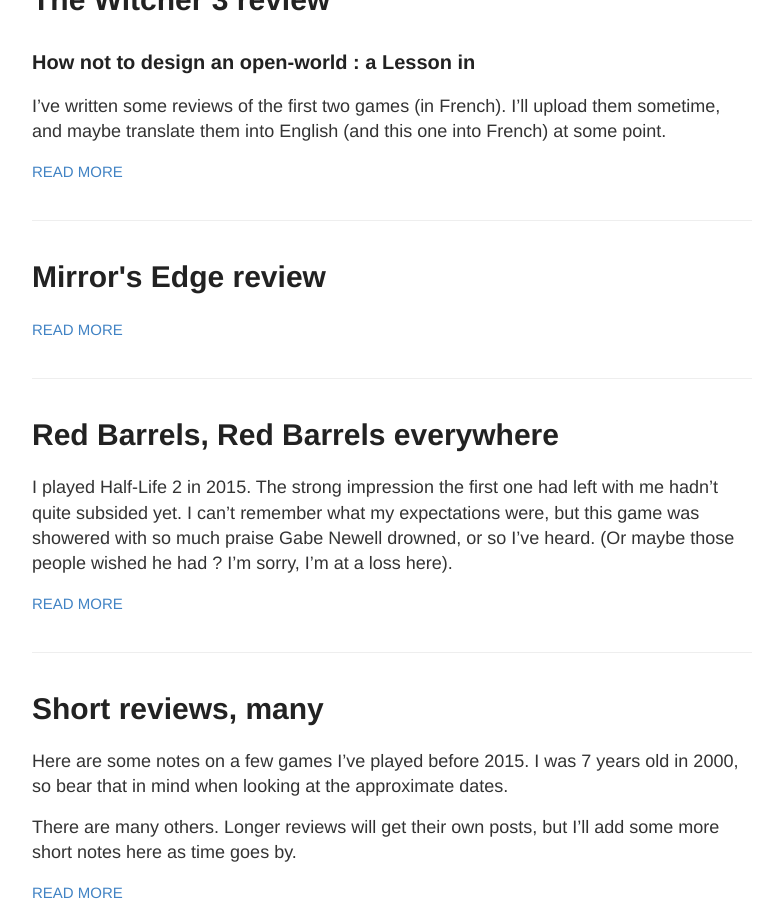
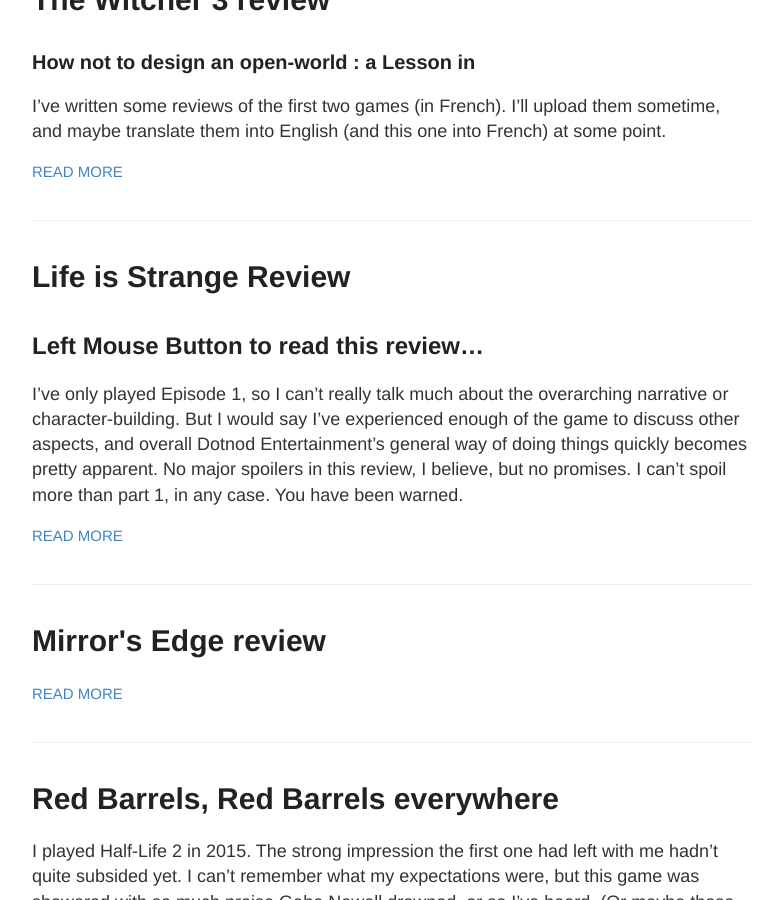
Before and after one commit to s-mackeo/maqe-crit.github.io, a Jekyll site: the page built from index.html, in a window 1280 px wide and 900 px high, scrolled down 411 px. Shown: the whole window, without its empty margins (248-1031 px from the left). Built offline with Jekyll 4.4.1, drawn with Linux system fonts in a browser that asks for light colours; part of the change alters nothing that is shown.

Commit message:
smg review link

```diff
--- a/_posts/2015-01-01-Tidbits.md
+++ b/_posts/2015-01-01-Tidbits.md
@@ -143,6 +143,8 @@ The first half-hour or so was mesmerising. Slick visuals. The Mushroom Kingdom i
 Space, certainly, but not freedom. Where 64 and Sunshine encouraged you to explore levels you revisit several times, understand their layout and how you may move within them, Galaxy provides you with fire-and-forget levels you can't move around within freely. You're guided from one section to the next, never to return. The 3D is interesting, but there are so few spots where jumping can really be exploited to its full potential. A somewhat pointless hub, in comparison to the previous games.
 
 Levels offer many different ideas, but it all quickly got tedious for me. I was barely able to finish this game. I got up to 80 stars, and then gave up.
+
+[Maratz wrote a review of this game (in French)](https://nicolasmoisson.fr/textes/supermariogalaxy)
 
 4/10
 
--- /dev/null
+++ b/_posts/2016-11-21-LIS.md
@@ -0,0 +1,105 @@
+---
+layout: post
+title: "Life is Strange Review"
+published: true
+excerpt_separator: <!--more-->
+---
+
+## Left Mouse Button to read this review...
+
+I've only played Episode 1, so I can't really talk much about the overarching narrative or character-building. But I would say I've experienced enough of the game to discuss other aspects, and overall Dotnod Entertainment's general way of doing things quickly becomes pretty apparent. No major spoilers in this review, I believe, but no promises. I can't spoil more than part 1, in any case. You have been warned.
+
+<!--more-->
+
+I believe I didn't know much about the game before launching it. Only that there's some stuff about player choice, that many people appreciated the series, consider it well written, with endearing and lovable characters, and so on. That ur choicez matteur. An appealing premise. Oh, and Dotnod is a French studio, so french touch and all that. Maybe one of my friends had disliked it
+
+You play as Max, a photography student and geek, somewhat of an introvert but not completely, who quickly realises she can rewind time and change the outcome of some of her past decisions -> ze power of choice. So a heroin with traits that aren't all too common in videogames, bestowed with an intriguing power. If writing and gameplay hold up, this could be a really good game.
+
+You start, and are greeted with a ..... Two minutes of on-rails gameplay later, Max wakes up in a classroom. The teacher rambles on about shallow topics (in my opinion) relating to photography, selfies in particular. I don't like selfies.
+
+The user interface very quickly turns out to be intrusive. I want to get my bearings, have a look around the classroom and adjust my field of view to its size, but as soon as my gaze happens upon an interactible item, some text pops up and indicates my available interaction options. If I want to undertake one, I need to hold a mouse button down, and release it once my mouse cursor is properly superimposed with the action's text. I find this somewhat clumsy. There are probably better ways of doing this, and when the text is hidden behind something else, it's a little irksome. Nothing too vexing, but since that's about it in terms of gameplay, you'll experience that irk fairly often.
+
+In any case. I take a look at my desk, and whenever I focus on one of my personal belongings, Max's thoughts are heard. It very quickly becomes clear I have no choice but to take a selfie. I take the blasted selfie, the plot advances. You get to watch the class play itself out a little, and learn a little about some characters' personalities.
+
+This isn't a very reassuring start. The dialogues are bugging me, whether it be Max's inner thoughts or the rest, or the accents and the way people talk. Shortly later, my growing worries are confirmed.
+
+Dotnod is afraid. Afraid that I might get lost, get annoyed, that I might misinterpret something Max says. That I miss some crucial detail, and decide to blame and bash the game. That I might not know what to do at some point. And like any AAA company that doesn't really respect its games nor the players, Dotnod decided to shoot itself in the foot.
+
+Max comments on EVERYTHING happening around her as if she were discovering it all for the first time. She's been in this school for a while, no ? This is jarring, and makes many of her comments feel soulless. What a shame.
+
+She also doesn't have any random thoughts, only well-fleshed out ones, no interjections... I hope you get what I mean. It's too clean, too clear.
+
+Even with this layer of forced clear exposition that .... Max's personality, and with this interface that is desperate to tell you what you can do without asking for your opinion in the matter, Dotnod still felt insecure enough to implement more hand-holding. Some camera angles deliberately goad you into some interactions, and comments made by NPCs or sometimes Max often tell you what to do next. Sometimes, you get all three at once : Max, NPC, and camera, and you feel like you're in an Activision FPS. On top of that, the game is incredibly linear.
+
+Erm, er ? Game ? Choice ? Where's my player choice ?
+
+You can rewind time if a decision you made didn't turn out the way you would have liked it to. By decision I mean a dialogue option. So if Max comes out as an idiot during a conversation, she can zip back and select a different answer. A somewhat uncommon mechanic, but I have a few gripes with it.
+
+First off, when you use it, people end up liking Max a little too much. She's been here for a month, has spoken with almost no one, then vaguely helps people out, and bam, becomes the 'life and breath' of this little world. I'm slightly exaggerating, but this isn't good writing. One rarely builds deep lasting friendships in a single day... And even if Max has had some prior interaction with some characters, the pseudo-amnesia and 'first-time' issue I mentioned earlier gives me the impression she's meeting people for the first time. Hence the odd feeling that those relationships are progressing way too fast.
+
+Besides... This rewinding stuff... Isn't it really a way of manipulating people. Max gets praises she doesn't deserve several times throughout. She cheated, so to speak.
+
+I don't think she has ill intentions, but I don't think she's that naive either. So her complete absence of introspection regarding the fact that she's manipulating people surprises me somewhat. It reminds me of To The Moon. I would have expected Max to have some reservations about the whole thing.
+
+Lastly : The rules are not clear. Max at one point thinks back to some point in her life five years prior to the events of the game, and sighs while saying that she 'can't rewind time that far back'. Wha ? Why not ? How do you know that ? Why can't you rewind time back to the start of the episode if its end doesn't appeal to you ?
+
+The answer to that is Game Designers. There are also a few instances where rewinding is impossible.
+
+Choices are often binary. You make a choice, observe its consequences, and if you're unsure you'll like them, zip back and eat the lemon tart instead of that chocolate mousse. Sometimes, you'd expect other choices to pop up, or longer conversations with some protagonists, but Dotnod has other plans.
+
+Here's one example :
+The security guy in the school is being a bit too verbally agressive to another student (no clue why). Choices :
+
+A : Butt in and prevent him from harassing the poor girl any further. He'll be angry ("I will remember this conversation", says he). The girl thanks us, then more or less says "thanks, I have to go now" and leaves without any explanation.
+
+B : Do nothing. She's scared. He leaves after a while, doesn't notice Max. She does, realises we didn't intervene, is angry at Max.
+
+(By the way, there some point before or after this event where you can't rewind, if I remember correctly. This may be due to a loading zone. I'm not sure, it was never explained).
+
+No option C. You can't avoid being noticed by the girl if you opt for B, or choose your words more wisely if you go for A. I mean, it's not like Max had a power allowing her to rewind time, eh ? No, here, even if both options have avoidable negative consequences for her, Max is content. She's too lazy to smooth things out properly.
+
+Essentially, this isn't Groundhog Day (a film which handled the similar topic of making decisions with awareness of the consequences much more coherently). And it's a shame. This makes the gameplay feel artificial and ..... Your choices are fake. You rewind because you angered some other character without really knowing why they got angry. Some of these choices also seem to conflict with Max's personality, too.
+
+And, I mean, fuck, the game is linear, bossy, and keeps telling me what I should be doing. Max also makes some a posteriori comments on her decisions. I never feel any kind of freedom of choice or proper control over the game's events, which isn't how the game was marketed. Nor does it feel deliberate. Rewinding time ends up being a giant gimmick. And it's like you're playing the game with a walkthrough.
+
+The concept had potential, though. Go watch Groundhog Day, perhaps you'll see what I mean.
+
+And that's not it, either. When you make a choice that might impact the whole story, the game really wants to make sure you're aware of it, that you make the choice you really wanted to make. A message pops up, indicating that "this choice will have consequences". On top of the "I will remember this conversation" I mentioned some NPC spouted earlier. Gee thanks. I don't need all this hand-holding, dammit. I'm an adult. I can suffer the consequences of my actions.
+
+Also, wow. The game is admitting that most of those choices are actually inconsequential. Besides, this definitely kills any kind of immersion I might have had. And I *don't* like this kind of hand-holding. I CHOSE TO WATER A PLANT AND MY CHOICE WILL HAVE CONSEQUENCES.
+
+The interface is a big problem. When I'm near a loading zone, a message pops up and says "Left Mouse Button to go to...". Why, thank you. How intrusive. And it pops up every single time. I'm constantly reminded that Dotnod was incapable of finding an intuitive way of making the player notice transitions and have to unexpectedly click, so they felt compelled to ruin immersion even further by intruding on the player. There had to be a better way of doing this. Even the wording is odd. And all this for a left click. Come on.
+
+Gameplay-wise, I am thorougly disappointed. What about the story.
+
+A quick note on the graphics and music : they're pretty decent. Uncanny valley at times, and some animations are a little rigid or over-the-top, but some graphical effects (time rewinding, for instance, or the fact that some textures look like they were directly painted on top of the characters) appeal to me. The music wasn't my cup of tea (US traditional folk/pop stuff, I think... ?), but are probably somewhat appropriate.
+
+Anyway, the writing...
+
+I've already touched a little on it. Max's inner monologues are sloppily written. Binary choices also mean you experience two sometimes radically different reactions, and it's not always very consistent... Many of the NPCs are US student clichés. I hadn't mentioned it earlier, but the game takes place in the US, which pisses me off a fair bit. The game features gun problems, some drama queens, a rich daughter who dislikes some rich son and calls him a rich son. Or something along those lines, I'm not too sure about that bit. There's a girl piloting some drone.
+
+That setting really bothers me... I've seen US universities in several films, mostly teen movies or forgettable Hollywood blockbusters, and the game seems to draw inspiration from those more than the actual thing. I'd have liked to have experienced something other than this setting I really can't relate to. Perhaps you don't feel oversaturated and at odds from all the US culture in entertainment, but I do.
+
+(The campus is empty, and there are maybe ten students on the school grounds).
+
+The game does redeem itself very slightly later on, and phew, I'm glad that suffering that infuriating first half hour turned out to have some payoff. Near the end of the episode, the dialogues and character interactions started to feel a lot more natural and written less sloppily.
+
+Spoiler : A friend Max hasn't seen in five years helps her out of a potentially tight spot, and they start talking about the past and their respective lives. Throughout this conversation between those two girls, I detect no clichés, no sappy crap, no artificial bullshit, and there are no pointless arbitrary rewind options. Two friends talking engaging in small talk and rekindling their relationship, and it feels natural. It felt believable, and I was interested in what they were saying. During those few minutes, I suddenly felt like I was actually learning about Max, or what I wish Max could have been without Dotnod's constant hijacking for the benefits of player exposition. I faintly understand why some critics appreciated the game so  much.
+
+And then the episode ends. Too bad. The game had its brief moment. Oh well.
+
+I'm not going to slog through the whole thing. In terms of gameplay and dialogue I know just about exactly what I'd be in for. Dotnot won't take any risks or have some new take on the genre. I dislike too many things about this game to suffer through fifteen painful hours just for that one half-hour of interesting and meaningful dialogue. I'd rather play something else.
+
+When the game is supposed to be about choice and ends up being such an on-rails experience... Perhaps if it had been upfront about it and held my hand less throughout, I might have been more forgiving.
+
+A disappointing experience. It had potential, but went the Telltale route, with a quicksave option presented as a time rewind mechanic.
+
+2019 addendums :
+
+Play Butterfly Soup by Brianna Lei instead. It's like that bit of dialogue I mentioned earlier, but better, and it's funny, honest with the player and is a big breath of fresh air. Well-written female characters that talk shit and discuss their problems, hopes, ambitions, love stories in a meaningful and natural way. All this AAA gunge with dozens of people writing and editing dialogues, and all of that pales compared to the writing of a single indie dev. It's free, too. It's great.
+
+Other notes :
+
+Looking back on it, I don't really like Max. I didn't emphasise this enough. Apart from that one bit, she feels fake from beginning to end. No one talks like that. The characters all feel entitled, or forced. As if the writers tried to hard to appeal to its core audience by making Max this shy geeky introvert who tries to overcome the problems life throws at her. None of the friends I know who've played this game felt she really did them justice, and we all reacted pretty negatively to her. There's something else that's wrong here, and this review doesn't expand on it enough. The writing's approach to teenage issues and some of the serious topics it broaches is way too naive and forceful. I don't like it. Beyond that bit of dialogue that I enjoyed, there really is little I find appealing about this game.
+
+2/10
```
